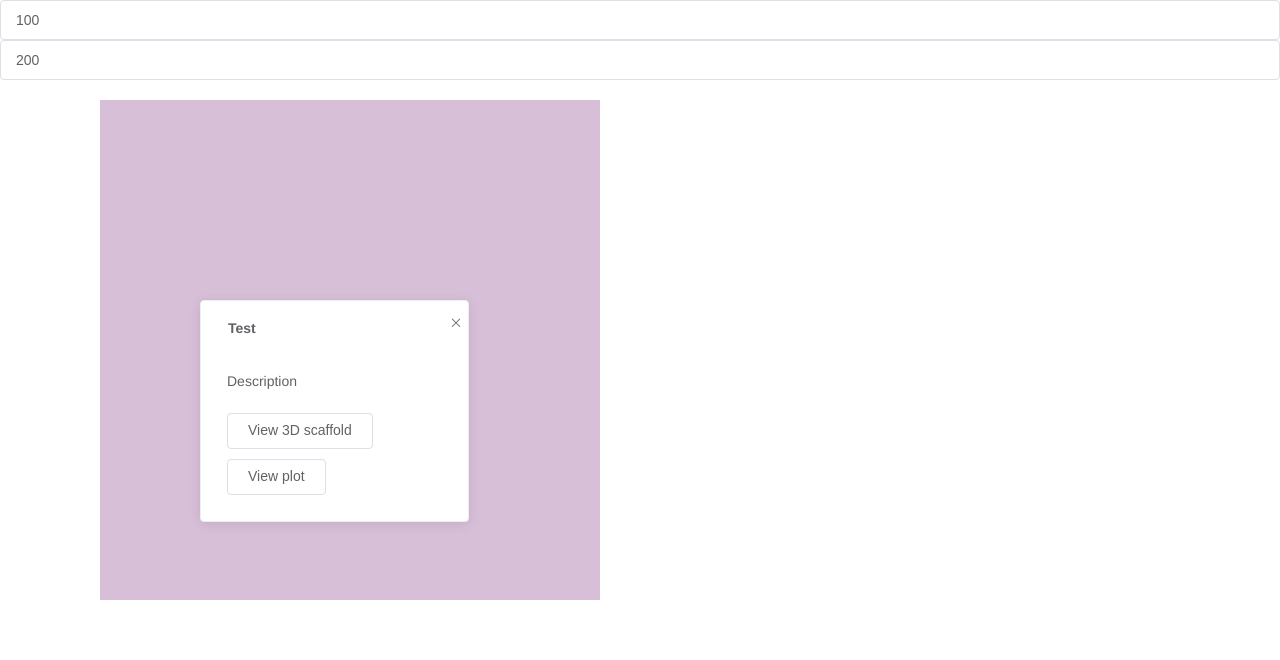
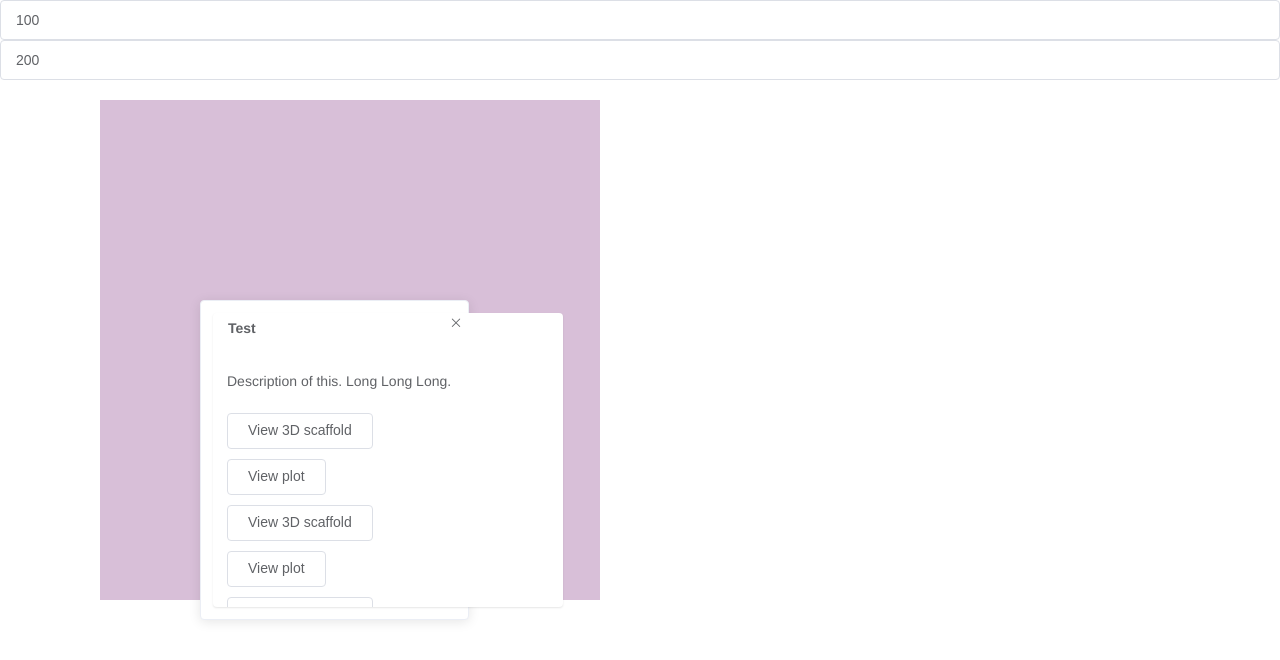
Before and after one commit to alan-wu/MapTooltip, a Vue app: page / in a window 1280 px wide. Shown: the top 660 px of the page. Built offline with nearby package versions, Linux system fonts and the light colour scheme.

Commit message:
Change the styles of the maptooltip.

```diff
--- a/src/App.vue
+++ b/src/App.vue
@@ -40,7 +40,7 @@ export default {
       placement: "bottom",
       content: {
         title: "Test",
-        description: "Description",
+        description: "Description of this. Long Long Long.",
         actions: [
           {
             title: "View 3D scaffold",
@@ -49,7 +49,23 @@ export default {
           {
             title: "View plot",
             url: "placeholder"
-          }
+          },
+                    {
+            title: "View 3D scaffold",
+            url: "placeholder"
+          },
+          {
+            title: "View plot",
+            url: "placeholder"
+          },
+                    {
+            title: "View 3D scaffold",
+            url: "placeholder"
+          },
+          {
+            title: "View plot",
+            url: "placeholder"
+          },
         ]
       },
       visible: true,
--- a/src/components/TooltipContent.vue
+++ b/src/components/TooltipContent.vue
@@ -5,7 +5,7 @@
       <i v-if="displayCloseButton" class="el-icon-close icon"
         @click="onClose"></i>
     </el-header>
-    <el-main class="main">
+    <el-main class="maptooltip-main">
       <div class="block">
         <span class="display">{{content.description}}</span>
       </div>
@@ -63,6 +63,13 @@ export default {
 
 .tooltip-container {
   text-align:justify;
+  width: 25em;
+  border-radius: 4px;
+  box-shadow: 0 1px 2px rgba(0,0,0,.1);
+  padding: 1m 1em 1em 1em;
+  pointer-events: auto;
+  background: #fff;
+
 }
 
 .header {
@@ -106,7 +113,7 @@ export default {
   cursor: pointer;
 }
 
-.main {
+.maptooltip-main {
   font-size: 14px;
   text-align: left;
   line-height: 1.5em;
@@ -115,6 +122,7 @@ export default {
   font-weight: 400;
   /* outline: thin red solid; */
   padding: 1em !important;
+  max-height:250px;
 }
 
 .popover-container {
@@ -122,7 +130,7 @@ export default {
   width: 100%;
 }
 
-.main >>> .el-button.is-round{
+.maptooltip-main >>> .el-button.is-round{
   border-radius: 4px;
   padding: 9px 20px 10px 20px;
   display: flex;
--- a/src/components/TooltipVuer.vue
+++ b/src/components/TooltipVuer.vue
@@ -1,7 +1,7 @@
 <template>
   <div v-bind:style="position" ref="container">
     <el-popover :appendToBody="appendToBody" trigger="manual" width="243" :disabled="disabled" :value="visible"
-      :placement="placement" visible-arrow="true" :popper-options="options">
+      :placement="placement" visible-arrow="true" :popper-options="options" popper-class="maptooltip-popover">
       <TooltipContent :content="content" @onActionClick="onActionClick"
         @onClose="onClose" :displayCloseButton="displayCloseButton"
         ref="content"/>
@@ -64,5 +64,8 @@ export default {
 
 <!-- Add "scoped" attribute to limit CSS to this component only -->
 <style scoped>
-
-</style>
+>>>.maptooltip-popover {
+  width:25em!important;
+  margin:0;
+  padding:0;
+}
```
